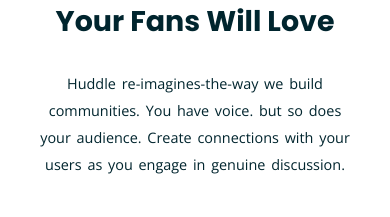
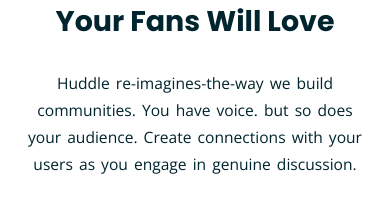
Before and after one commit to RahulKumarGautam1636/Huddle_landing_page, a plain HTML site: page index.html in a window 390 px wide. Shown: the part 230-447 px from the top of the page. Drawn offline with nearby package versions, Linux system fonts and the light colour scheme.

Commit message:
Update styles.css

```diff
--- a/CSS/styles.css
+++ b/CSS/styles.css
@@ -48,7 +48,7 @@ body {
 .info {
   word-spacing: 2px;
   width: 34rem;
-  font-size: clamp(0.5rem, 3.7vw, 1.1rem);
+  font-size: clamp(0.5rem, 4vw, 1.1rem);
   line-height: 1.7rem;
   margin: 2rem 0 2.5rem 0;
   color: var(--textClr);
@@ -82,11 +82,10 @@ body {
   }
   .heading {
     font-size: clamp(1.5rem, 7.3vw, 2.5rem);
-    width: 89vw;
+    width: clamp(17rem, 82vw, 31rem);
   }
   .info {
     margin: 1.7rem 0 2.5rem 0;
-    width: clamp(10rem, 80vw, 33rem);
+    width: clamp(10rem, 90vw, 33rem);
   }
-
 }
```
